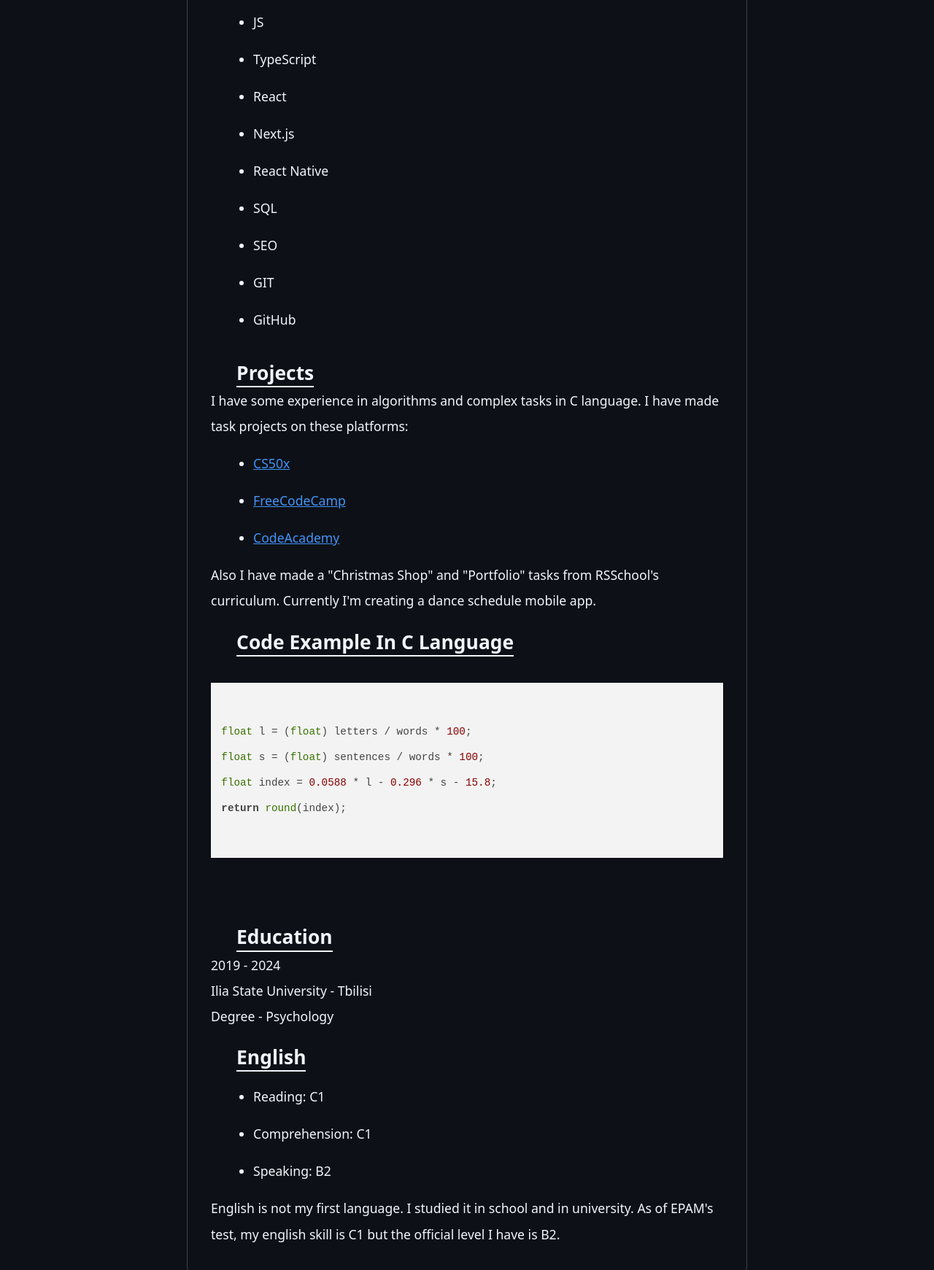
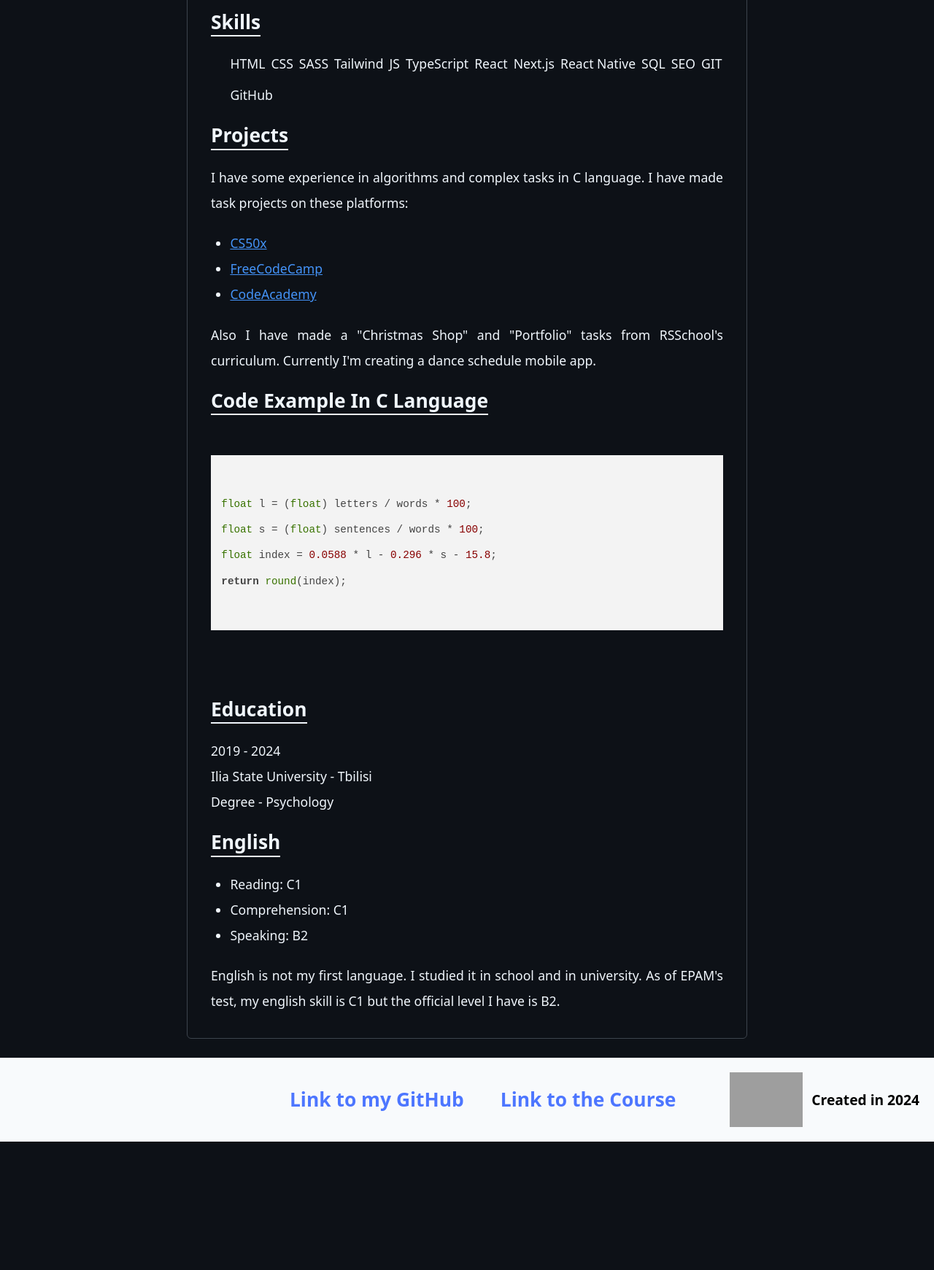
Before and after one commit to xWolfYx/rsschool-cv, a website: page index.html in a window 1280 px wide. Shown: the part 958-2699 px from the top of the page at 73% size. After the commit the page ends 2523 px from the top, so only its background shows below. Drawn offline with nearby package versions, Linux system fonts and the light colour scheme; grey boxes are pictures that could not be loaded.

Commit message:
refactor: change styles

```diff
--- a/styles.css
+++ b/styles.css
@@ -1,15 +1,12 @@
 html {
   scroll-padding-top: 4em;
+  scroll-behavior: smooth;
 }
 
 * {
-  /* basic reset */
   box-sizing: border-box;
   margin: 0;
   padding: 0;
-
-  /* smooth scroll */
-  scroll-behavior: smooth;
 }
 
 /* color variables */
@@ -30,8 +27,6 @@ html {
 
 body {
   background-color: var(--main-color);
-
-  /* font properties */
   color: var(--body-text);
   font-family:
     system-ui,
@@ -89,11 +84,13 @@ nav a {
 }
 
 main {
-  /* main borders */
   border: 1px solid var(--border-color);
   border-radius: 6px;
-
   overflow: hidden;
+  display: flex;
+  flex-direction: column;
+  gap: 20px;
+  padding: 32px;
 }
 
 main h2 {
@@ -101,15 +98,15 @@ main h2 {
   border-bottom: 2px solid var(--body-text);
 }
 
-main h2,
-main h3,
-main > p,
-.note {
-  margin: 0.4em 5%;
+section {
+  display: flex;
+  flex-direction: column;
+  justify-content: center;
+  align-items: start;
+  gap: 20px;
 }
 
-main > p {
-  text-indent: 1.4em;
+section > p {
   text-align: justify;
 }
 
@@ -125,10 +122,6 @@ main .content {
   list-style: none;
 }
 
-main li {
-  margin: 0.9em 1.8em;
-}
-
 a {
   color: var(--links);
 }
@@ -137,21 +130,11 @@ a:hover {
   color: var(--link-hover);
 }
 
-.note {
-  margin: 2em;
-  border-left: 5px solid var(--cv-items);
-}
-
-.note-header {
-  padding-left: 1em;
-  font-weight: bold;
-  color: var(--cv-items);
-}
-
-.note-text {
-  padding: 0.5em 1em;
-  font-size: 1.2em;
-  text-align: justify;
+.skills {
+  display: flex;
+  flex-wrap: wrap;
+  list-style: none;
+  gap: 8px;
 }
 
 .cv-item {
@@ -159,8 +142,12 @@ a:hover {
 }
 
 footer {
+  display: flex;
+  justify-content: end;
+  align-items: center;
+  gap: 12px;
   margin-top: 1em;
-  padding: 2em 0;
+  padding: 20px;
   background-color: var(--footer-bg-color);
   color: black;
   font-weight: bold;
@@ -170,10 +157,6 @@ footer {
 
 footer ul {
   list-style: none;
-}
-
-footer li {
-  margin-top: 1em;
 }
 
 footer a {
@@ -196,15 +179,20 @@ img {
   border-radius: 50%;
 }
 
-#creation {
-  margin: 50px 0;
+.created {
+  font-size: 1.2rem;
+}
+
+.links {
+  display: flex;
+  gap: 50px;
+  margin-right: 5%;
 }
 
 #rsschool-logo {
-  width: 80%;
+  width: 100px;
 }
 
-/* for ultra small screens */
 @media screen and (max-width: 320px) {
   main * {
     word-break: break-word;
@@ -223,13 +211,18 @@ img {
   }
 }
 
-/* PC */
+@media screen and (max-width: 485px) {
+  footer {
+    flex-flow: column;
+  }
+}
+
 @media screen and (min-width: 1100px) {
   html {
     scroll-padding-top: 1.5em;
   }
+
   * :not(a) {
-    /* default cursor on text */
     cursor: default;
   }
 
@@ -250,7 +243,6 @@ img {
   nav li {
     transition: 1s;
     border: none;
-    /* border-bottom: 1px solid hsl(216, 28%, 12%); */
   }
 
   nav li:hover {
@@ -264,15 +256,6 @@ img {
   main {
     padding: 2.5%;
   }
-  main h2,
-  main h3,
-  main > p {
-    margin: 0.8em 5% 0;
-  }
-  main > p {
-    text-indent: 3em;
-  }
-
   .centered {
     margin: auto 20%;
   }
@@ -280,7 +263,7 @@ img {
   #avatar {
     float: right;
     width: 30%;
-    margin: 2em;
+    margin-left: auto;
   }
 
   #avatar:hover {
@@ -304,18 +287,8 @@ img {
     opacity: 1;
     left: -40px;
   }
-
-  #rsschool-logo {
-    width: 40%;
-  }
-
-  #rsschool-logo:hover {
-    transition: 1s;
-    transform: scale(1.1);
-  }
 }
 
-/* bigger screen size */
 @media screen and (min-width: 1921px) {
   html {
     font-size: 1.8em;
```
